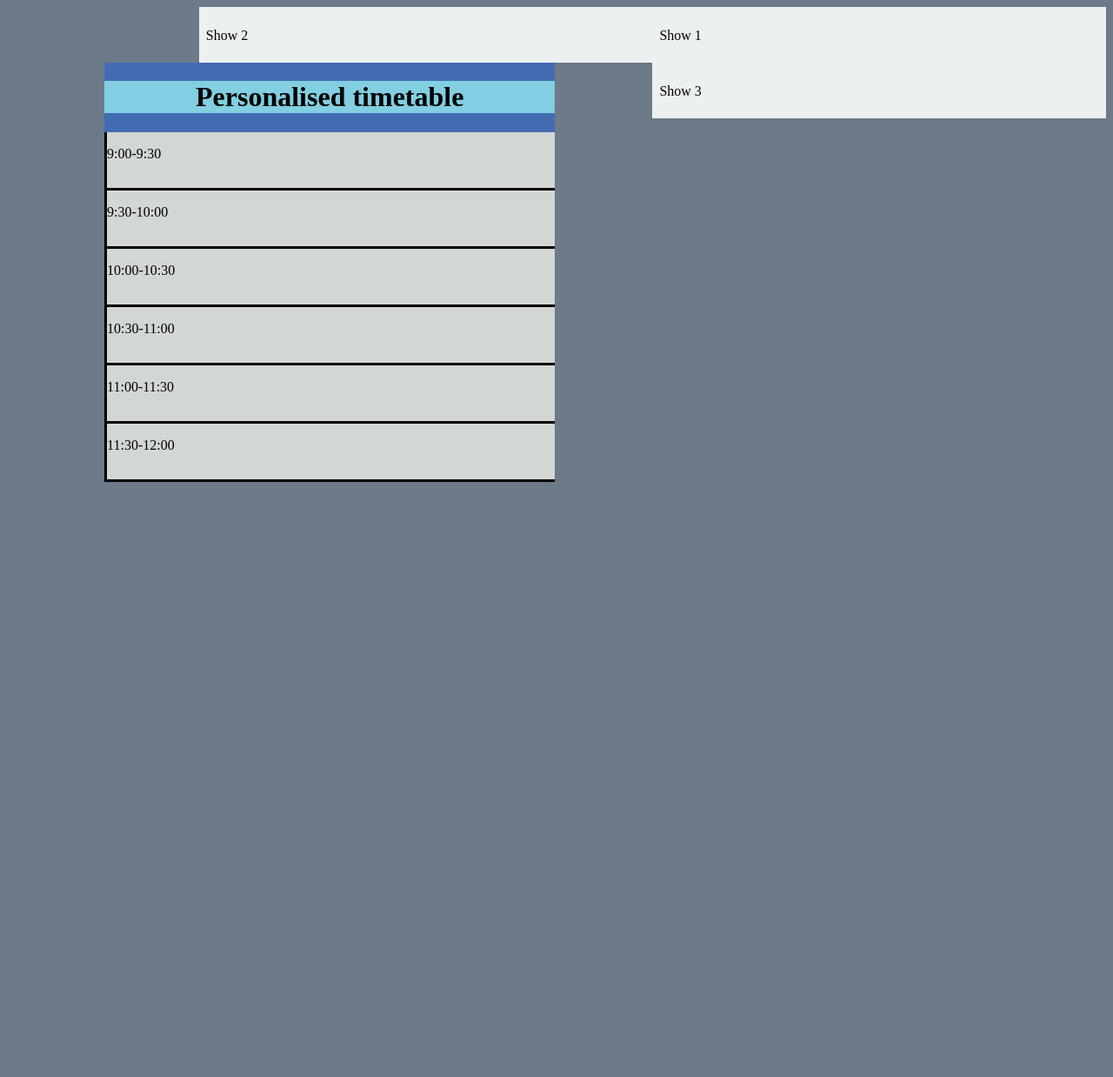
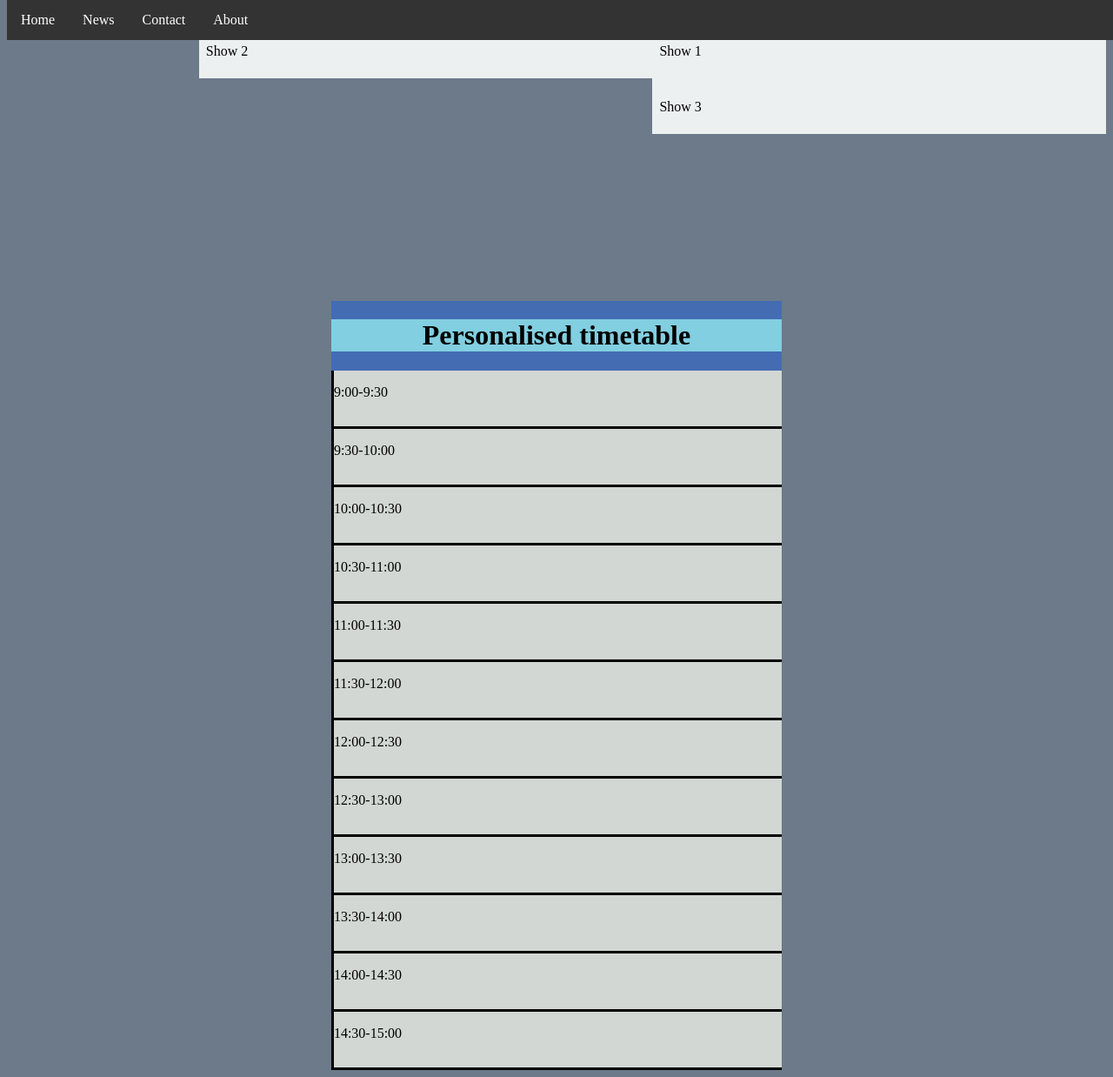
Before and after one commit to NomisMomis/ipt_project, a PHP site: page /timetable.html in a window 1280 px wide. Shown: the whole page at 87% size. Before the commit the page ends 554 px from the top, so only its background shows below. Run offline with PHP 8.4, Linux system fonts and the light colour scheme; some libraries are stand-ins or nearby versions.

Commit message:
addedHeader

```diff
--- a/style.css
+++ b/style.css
@@ -1,3 +1,39 @@
+/*Main page */
+ body{
+    background-color:#6C7A89;
+ }
+
+ #header{
+  width:100%;
+  position:fixed;
+  top:0px;
+  z-index:2;
+ }
+
+ ul {
+    list-style-type: none;
+    margin: 0;
+    padding: 0;
+    overflow: hidden;
+    background-color: #333;
+}
+ li{
+ float:left;
+}
+
+ li a{
+  display:block;
+  color:white;
+  text-align:center;
+  padding:14px 16px;
+  text-decoration:none;
+ }
+
+ li a:hover{
+  background-color:#4B77BE;
+ }
+
+/*personalised timetable*/
 #timetable{
  height:100%;
  width:41%;
@@ -22,13 +58,11 @@
  padding: 0.5em;
  float: right;
  background-color:#ECF0F1;
+ z-index:1;
 }
 
-body{
-    background-color:#6C7A89;
-}
 
-#head{
+#timeHead{
  height:10%;
  width:100%;
  background-color:#81CFE0;
--- a/timetable.html
+++ b/timetable.html
@@ -25,6 +25,15 @@
 </head>
 <body>
 
+ <div id="header">
+    <ul>
+      <li><a href="index.html">Home</a></li>
+      <li><a href="timetable.html">News</a></li>
+      <li><a href="Randomiser.html">Contact</a></li>
+      <li><a href="about.html">About</a></li>
+    </ul>
+ </div>
+ <br>
 <div class="draggable">
   <p>Show 1</p>
 </div>
@@ -39,7 +48,7 @@
 
 
  <div id ="timetable">
-   <div id="head"><h1>Personalised timetable</h1></div>
+   <div id="timeHead"><h1>Personalised timetable</h1></div>
    <div class="droppable">
      <p>9:00-9:30</p>
    </div>
@@ -62,8 +71,33 @@
      <p>11:30-12:00</p>
    </div>
 
+   <div class="droppable">
+     <p>12:00-12:30</p>
+   </div>
+
+   <div class="droppable">
+     <p>12:30-13:00</p>
+   </div>
+
+   <div class="droppable">
+     <p>13:00-13:30</p>
+   </div>
+
+   <div class="droppable">
+     <p>13:30-14:00</p>
+   </div>
+
+   <div class="droppable">
+     <p>14:00-14:30</p>
+   </div>
+
+   <div class="droppable">
+     <p>14:30-15:00</p>
+   </div>
 
  </div>
 
+
+
 </body>
 </html>
```
